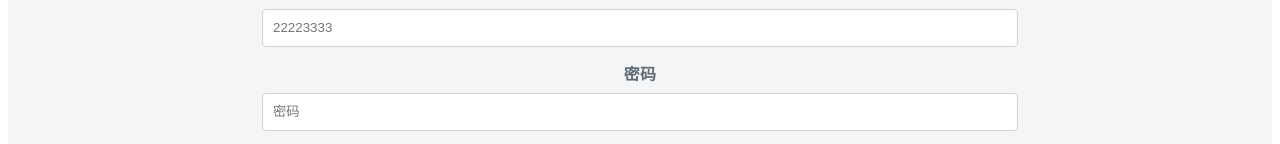
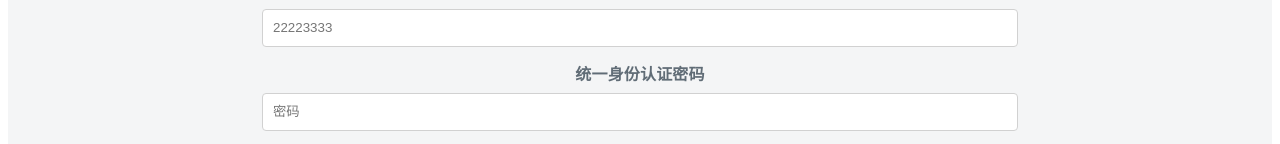
Before and after one commit to determ1ne/grsical, a plain HTML site: page web/app/index.html in a window 1280 px wide. Shown: the part 342-486 px from the top of the page. Drawn offline with Linux system fonts and the light colour scheme.

Commit message:
emphasize use zjuam for auth

```diff
--- a/web/app/index.html
+++ b/web/app/index.html
@@ -33,7 +33,7 @@
                 <fieldset>
                     <label for="username">学号</label>
                     <input type="text" placeholder="22223333" id="username" name="username">
-                    <label for="password">密码</label>
+                    <label for="password"><span class="bold">统一身份认证</span>密码</label>
                     <input type="password" placeholder="密码" id="password" name="password">
                     <!--
                     <label for="config">学期配置（留空使用默认配置）</label>
```
